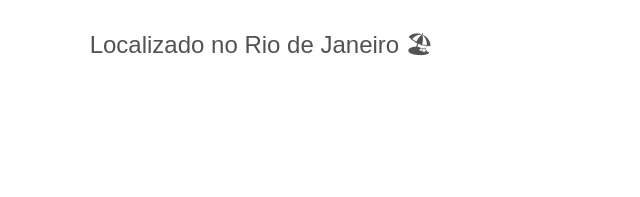
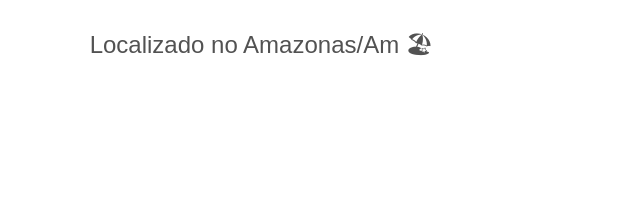
Before and after one commit to ferreiraashi/portfolio-pessoal, a plain HTML site: page index.html in a window 1280 px wide. Shown: the part 512-709 px from the top of the page, 417-1057 px from the left. Drawn offline with Linux system fonts and the light colour scheme; files whose address does not match are found by name.

Commit message:
Pequenos ajustes para tornar o projeto mais persoal

```diff
--- a/index.html
+++ b/index.html
@@ -5,7 +5,7 @@
   <meta charset="UTF-8">
   <meta name="viewport" content="width=device-width, initial-scale=1.0">
   <title>Lobo - Desenvolvedor e Designer</title>
-  <meta name="description" content="Desenvolvedor Front End e UX/UI Designer Localizado no Rio de Janeiro">
+  <meta name="description" content="Desenvolvedor Front End e UX/UI Designer Localizado em Manaus/Am">
   <link rel="stylesheet" href="./css/style.css">
 </head>
 
@@ -25,7 +25,7 @@
     <img src="./imagens/perfil.jpg" alt="Lobo Cinza" width="360" height="520">
     <div>
       <h1>Desenvolvedor<br>Front End &<br>UX/UI Designer</h1>
-      <p>Localizado no Rio de Janeiro 🏖</p>
+      <p>Localizado no Amazonas/Am 🏖</p>
     </div>
   </main>
 
```
